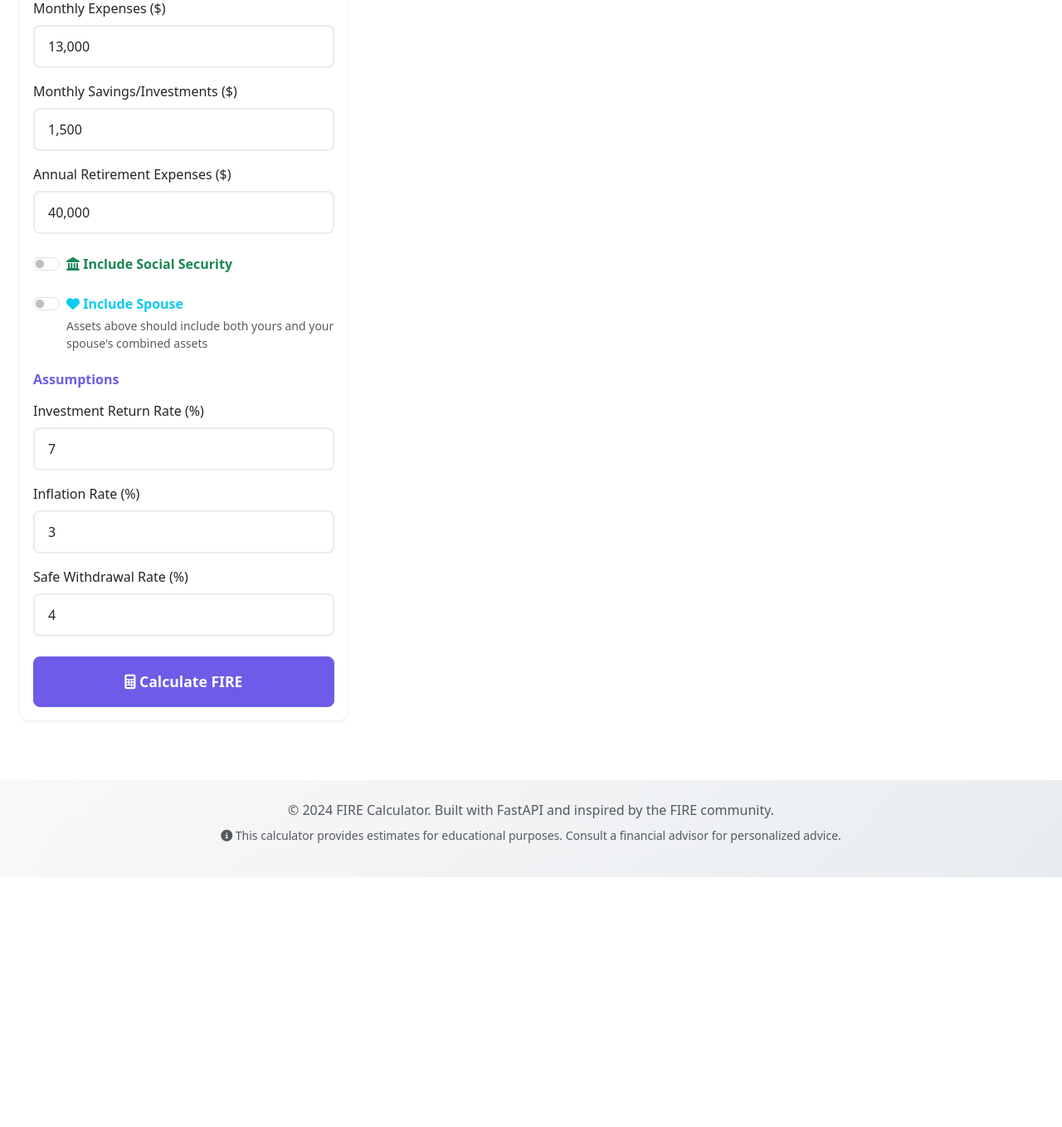
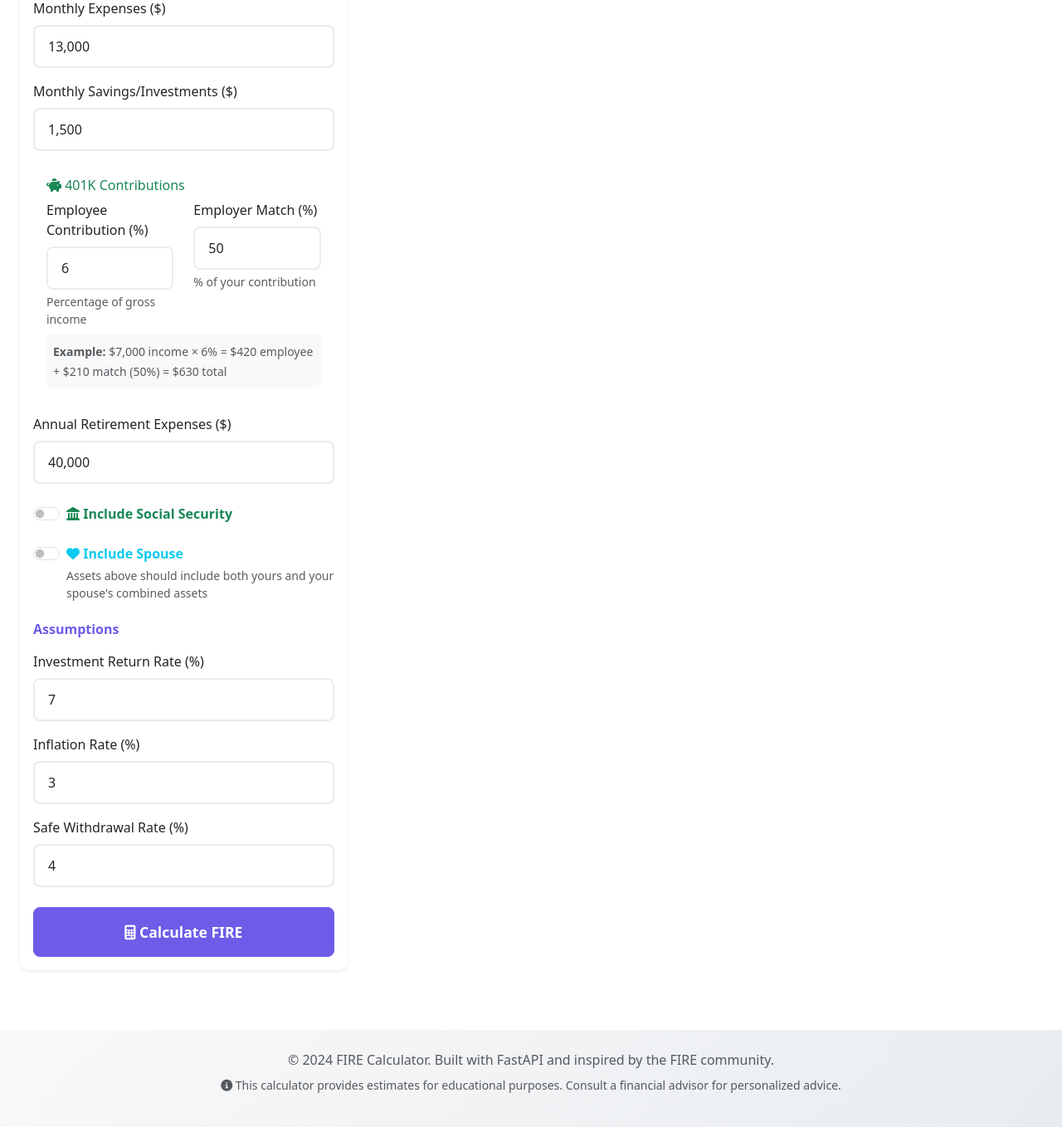
Before and after one commit to perfectm/mellyfire, a FastAPI app: page /calculator in a window 1280 px wide. Shown: the part 753-2111 px from the top of the page at 83% size. Before the commit the page ends 1810 px from the top, so only its background shows below. Run offline with FastAPI, Linux system fonts and the light colour scheme; some libraries are stand-ins or nearby versions.

Commit message:
Add 401K contribution feature with employer matching
- Added 401K contribution percentage (default 6%) and employer match percentage (default 50%) to database models and schemas
- Enhanced FIRE calculator to include employee 401K contributions and employer match in total annual savings
- Updated calculation logic to properly allocate 401K contributions to retirement accounts in advanced mode
- Added comprehensive 401K contribution form section with clear example calculations
- Implemented 401K breakdown display showing employee contribution, employer match, and totals
- Updated JavaScript to calculate and display 401K contributions in real-time
- 401K contributions are automatically added to total savings for faster FIRE achievement

Example: $7,000 income × 6% = $420 employee + $210 match (50%) = $630 total monthly 401K

🤖 Generated with [Claude Code](https://claude.ai/code)

Co-Authored-By: Claude <noreply@anthropic.com>

```diff
--- a/main.py
+++ b/main.py
@@ -170,7 +170,10 @@ async def calculate_fire(
         spouse_age=calculation.spouse_age or 30,
         spouse_social_security_enabled=calculation.spouse_social_security_enabled,
         spouse_social_security_start_age=calculation.spouse_social_security_start_age or 65,
-        spouse_social_security_monthly_benefit=calculation.spouse_social_security_monthly_benefit or 0
+        spouse_social_security_monthly_benefit=calculation.spouse_social_security_monthly_benefit or 0,
+        # 401K contribution parameters
+        contribution_401k_percentage=calculation.contribution_401k_percentage,
+        employer_match_percentage=calculation.employer_match_percentage
     )
 
     results = calculator.calculate_all()
--- a/models.py
+++ b/models.py
@@ -53,6 +53,10 @@ class FireCalculation(Base):
     spouse_social_security_start_age = Column(Integer, default=65, nullable=True)
     spouse_social_security_monthly_benefit = Column(Float, default=0, nullable=True)
 
+    # 401K contribution parameters
+    contribution_401k_percentage = Column(Float, default=6.0, nullable=False)  # Employee contribution percentage
+    employer_match_percentage = Column(Float, default=50.0, nullable=False)    # Employer match percentage (% of employee contribution)
+
     # Calculated results
     fire_number = Column(Float, nullable=False)
     coast_fire_number = Column(Float, nullable=False)
--- a/static/js/calculator.js
+++ b/static/js/calculator.js
@@ -246,7 +246,11 @@ class FireCalculator {
             spouse_age: spouseEnabled ? parseInt(formData.get('spouse_age') || '30') : 30,
             spouse_social_security_enabled: spouseEnabled && spouseSocialSecurityEnabled,
             spouse_social_security_start_age: (spouseEnabled && spouseSocialSecurityEnabled) ? parseInt(formData.get('spouse_social_security_start_age') || '65') : 65,
-            spouse_social_security_monthly_benefit: (spouseEnabled && spouseSocialSecurityEnabled) ? parseNumber(formData.get('spouse_social_security_monthly_benefit')) : 0
+            spouse_social_security_monthly_benefit: (spouseEnabled && spouseSocialSecurityEnabled) ? parseNumber(formData.get('spouse_social_security_monthly_benefit')) : 0,
+
+            // 401K contribution parameters
+            contribution_401k_percentage: parseFloat(formData.get('contribution_401k_percentage') || '6'),
+            employer_match_percentage: parseFloat(formData.get('employer_match_percentage') || '50')
         };
     }
 
@@ -303,13 +307,20 @@ class FireCalculator {
         const yearsToRetirement = data.retirement_age - data.current_age;
         const coastFireNumber = fireNumber / Math.pow(1 + realReturnRate, yearsToRetirement);
 
+        // Calculate 401K contributions
+        const monthly401k = data.monthly_income * (data.contribution_401k_percentage / 100);
+        const monthlyEmployerMatch = monthly401k * (data.employer_match_percentage / 100);
+        const annual401k = monthly401k * 12;
+        const annualEmployerMatch = monthlyEmployerMatch * 12;
+
         // Calculate years to FIRE
         let yearsToFire = null;
         const annualSavings = data.monthly_savings * 12;
+        const totalAnnualSavings = annualSavings + annual401k + annualEmployerMatch;
         const returnRate = data.investment_return_rate / 100;
 
-        if (annualSavings > 0 && returnRate > 0) {
-            const numerator = Math.log((fireNumber * returnRate + annualSavings) / (data.current_assets * returnRate + annualSavings));
+        if (totalAnnualSavings > 0 && returnRate > 0) {
+            const numerator = Math.log((fireNumber * returnRate + totalAnnualSavings) / (data.current_assets * returnRate + totalAnnualSavings));
             const denominator = Math.log(1 + returnRate);
             yearsToFire = Math.max(0, numerator / denominator);
         }
@@ -318,8 +329,8 @@ class FireCalculator {
         let yearsToCoastFire = null;
         if (data.current_assets >= coastFireNumber) {
             yearsToCoastFire = 0;
-        } else if (annualSavings > 0 && returnRate > 0) {
-            const numerator = Math.log((coastFireNumber * returnRate + annualSavings) / (data.current_assets * returnRate + annualSavings));
+        } else if (totalAnnualSavings > 0 && returnRate > 0) {
+            const numerator = Math.log((coastFireNumber * returnRate + totalAnnualSavings) / (data.current_assets * returnRate + totalAnnualSavings));
             const denominator = Math.log(1 + returnRate);
             yearsToCoastFire = Math.max(0, numerator / denominator);
         }
@@ -349,6 +360,11 @@ class FireCalculator {
 
         let currentAssets = data.current_assets;
         const annualSavings = data.monthly_savings * 12;
+        const monthly401k = data.monthly_income * (data.contribution_401k_percentage / 100);
+        const monthlyEmployerMatch = monthly401k * (data.employer_match_percentage / 100);
+        const annual401k = monthly401k * 12;
+        const annualEmployerMatch = monthlyEmployerMatch * 12;
+        const totalAnnualSavings = annualSavings + annual401k + annualEmployerMatch;
         const returnRate = data.investment_return_rate / 100;
         const realReturnRate = (data.investment_return_rate - data.inflation_rate) / 100;
 
@@ -369,7 +385,7 @@ class FireCalculator {
 
             // Update assets for next year
             if (age < data.retirement_age) {
-                currentAssets = currentAssets * (1 + returnRate) + annualSavings;
+                currentAssets = currentAssets * (1 + returnRate) + totalAnnualSavings;
             } else {
                 const inflationAdjustedExpenses = data.retirement_expenses * Math.pow(1 + data.inflation_rate / 100, age - data.retirement_age);
                 currentAssets = currentAssets * (1 + returnRate) - inflationAdjustedExpenses;
@@ -417,6 +433,9 @@ class FireCalculator {
 
         // Update spouse displays
         this.updateSpouseDisplays(results);
+
+        // Update 401K displays
+        this.update401kDisplays(results);
 
         // Update status indicators
         this.updateStatusIndicators(results);
@@ -520,6 +539,41 @@ class FireCalculator {
                     ageGapEl.textContent = 'Same age';
                 }
             }
+        }
+    }
+
+    update401kDisplays(results) {
+        const data = this.getFormData();
+
+        const monthly401k = data.monthly_income * (data.contribution_401k_percentage / 100);
+        const monthlyEmployerMatch = monthly401k * (data.employer_match_percentage / 100);
+        const totalMonthly401k = monthly401k + monthlyEmployerMatch;
+        const totalAnnual401k = totalMonthly401k * 12;
+
+        const employee401kEl = document.getElementById('employee-401k-monthly');
+        const employerMatchEl = document.getElementById('employer-match-monthly');
+        const totalMonthlyEl = document.getElementById('total-401k-monthly');
+        const totalAnnualEl = document.getElementById('total-401k-annual');
+        const employeePercentageEl = document.getElementById('employee-401k-percentage');
+        const matchPercentageEl = document.getElementById('employer-match-percentage');
+
+        if (employee401kEl) {
+            employee401kEl.textContent = this.formatCurrency(monthly401k);
+        }
+        if (employerMatchEl) {
+            employerMatchEl.textContent = this.formatCurrency(monthlyEmployerMatch);
+        }
+        if (totalMonthlyEl) {
+            totalMonthlyEl.textContent = this.formatCurrency(totalMonthly401k);
+        }
+        if (totalAnnualEl) {
+            totalAnnualEl.textContent = this.formatCurrency(totalAnnual401k);
+        }
+        if (employeePercentageEl) {
+            employeePercentageEl.textContent = data.contribution_401k_percentage;
+        }
+        if (matchPercentageEl) {
+            matchPercentageEl.textContent = data.employer_match_percentage;
         }
     }
 
--- a/templates/calculator.html
+++ b/templates/calculator.html
@@ -105,6 +105,40 @@
                                 <label for="monthly_savings" class="form-label">Monthly Savings/Investments ($)</label>
                                 <input type="text" class="form-control" id="monthly_savings" name="monthly_savings"
                                        value="1,500" required>
+                            </div>
+
+                            <!-- 401K Contribution Section -->
+                            <div class="card mb-3 border-success">
+                                <div class="card-body">
+                                    <h6 class="card-title text-success">
+                                        <i class="fas fa-piggy-bank"></i> 401K Contributions
+                                    </h6>
+
+                                    <div class="row">
+                                        <div class="col-md-6">
+                                            <label for="contribution_401k_percentage" class="form-label">
+                                                Employee Contribution (%)
+                                            </label>
+                                            <input type="number" class="form-control" id="contribution_401k_percentage" name="contribution_401k_percentage"
+                                                   min="0" max="100" step="0.5" value="6" required>
+                                            <div class="form-text">Percentage of gross income</div>
+                                        </div>
+                                        <div class="col-md-6">
+                                            <label for="employer_match_percentage" class="form-label">
+                                                Employer Match (%)
+                                            </label>
+                                            <input type="number" class="form-control" id="employer_match_percentage" name="employer_match_percentage"
+                                                   min="0" max="200" step="5" value="50" required>
+                                            <div class="form-text">% of your contribution</div>
+                                        </div>
+                                    </div>
+
+                                    <div class="mt-2 p-2 bg-light rounded">
+                                        <small class="text-muted">
+                                            <strong>Example:</strong> $7,000 income × 6% = $420 employee + $210 match (50%) = $630 total
+                                        </small>
+                                    </div>
+                                </div>
                             </div>
 
                             <div class="mb-3">
@@ -399,6 +433,52 @@
                     </div>
                 </div>
 
+                <!-- 401K Contribution Breakdown -->
+                <div id="four01k-breakdown" class="row mb-4">
+                    <div class="col-12">
+                        <div class="card">
+                            <div class="card-body">
+                                <h5 class="card-title">
+                                    <i class="fas fa-piggy-bank"></i> 401K Contribution Breakdown
+                                </h5>
+                                <div class="row">
+                                    <div class="col-md-3">
+                                        <div class="text-center">
+                                            <h6 class="text-muted">Employee Monthly</h6>
+                                            <h4 id="employee-401k-monthly" class="text-primary">$0</h4>
+                                            <small class="text-muted"><span id="employee-401k-percentage">6</span>% of income</small>
+                                        </div>
+                                    </div>
+                                    <div class="col-md-3">
+                                        <div class="text-center">
+                                            <h6 class="text-muted">Employer Match</h6>
+                                            <h4 id="employer-match-monthly" class="text-success">$0</h4>
+                                            <small class="text-muted"><span id="employer-match-percentage">50</span>% of contribution</small>
+                                        </div>
+                                    </div>
+                                    <div class="col-md-3">
+                                        <div class="text-center">
+                                            <h6 class="text-muted">Total Monthly</h6>
+                                            <h4 id="total-401k-monthly" class="text-info">$0</h4>
+                                            <small class="text-muted">Combined 401K</small>
+                                        </div>
+                                    </div>
+                                    <div class="col-md-3">
+                                        <div class="text-center">
+                                            <h6 class="text-muted">Total Annual</h6>
+                                            <h4 id="total-401k-annual" class="text-warning">$0</h4>
+                                            <small class="text-muted">Goes to retirement</small>
+                                        </div>
+                                    </div>
+                                </div>
+                                <p class="text-muted mb-0 mt-2">
+                                    <small><i class="fas fa-info-circle"></i> 401K contributions are added to your total monthly savings and go directly to retirement accounts.</small>
+                                </p>
+                            </div>
+                        </div>
+                    </div>
+                </div>
+
                 <!-- Status Indicators -->
                 <div class="row mb-4">
                     <div class="col-12">
```
Also changed, not shown: fire_calculator.py (+21 -9 lines), schemas.py (+8 -0 lines).
